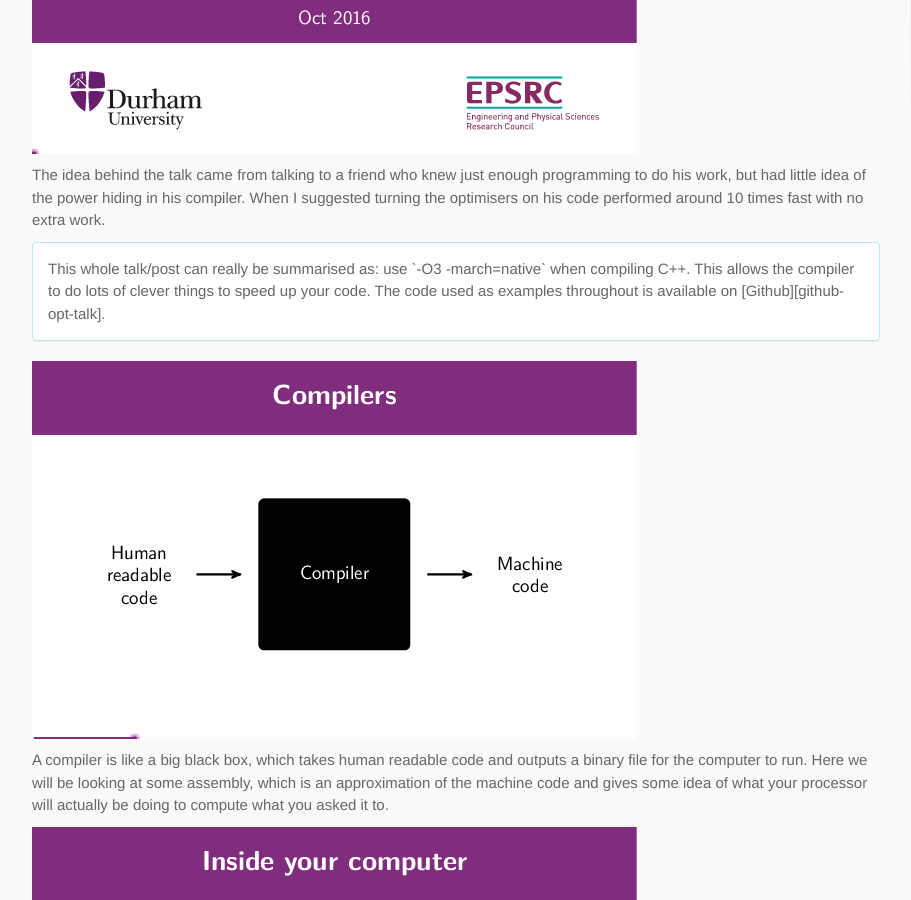
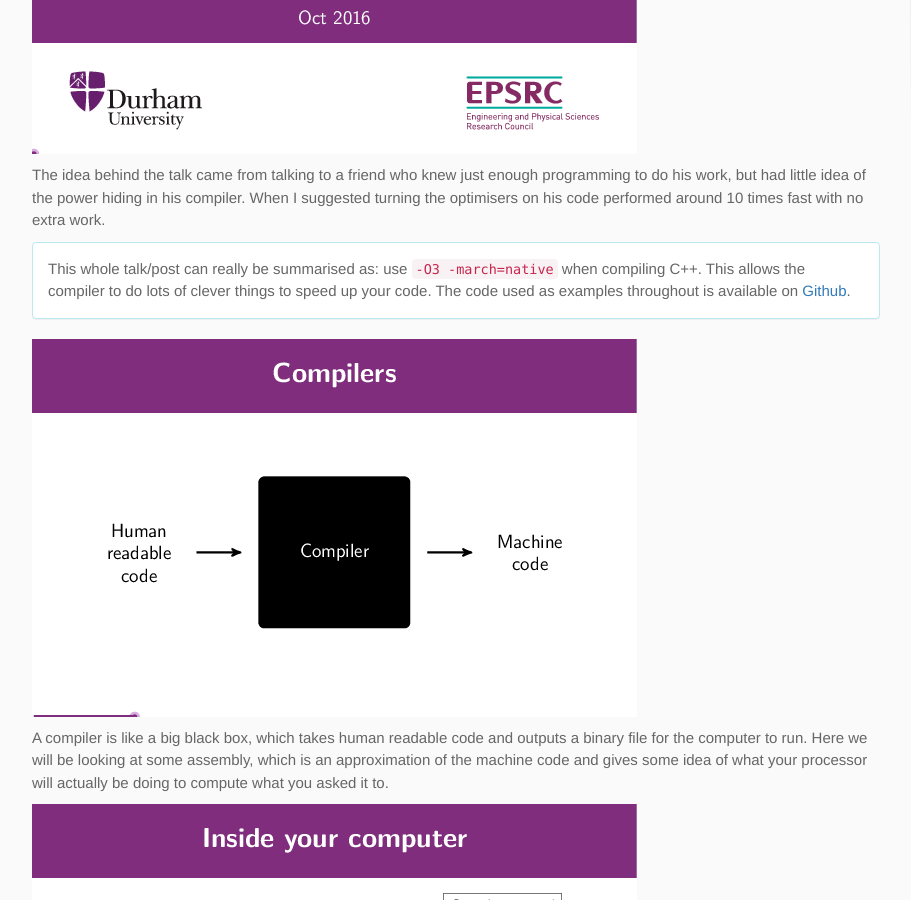
Before and after one commit to jwlawson/jwlawson.github.io, a Jekyll site: the page built from _posts/2016-10-31-compilers-optimizers-assembly.md, in a window 1280 px wide and 900 px high, scrolled down 565 px. Shown: the whole window, without its empty margins (38-949 px from the left). Built offline with Jekyll 4.4.1, drawn with Linux system fonts in a browser that asks for light colours; nearby versions of some CDN libraries.

Commit message:
Changes formatting in code blocks

````diff
--- a/_posts/2016-10-31-compilers-optimizers-assembly.md
+++ b/_posts/2016-10-31-compilers-optimizers-assembly.md
@@ -18,11 +18,11 @@
 10 times fast with no extra work.
 
 <div class="panel panel-info"><div class="panel-body">
-This whole talk/post can really be summarised as: use `-O3 -march=native` when
+This whole talk/post can really be summarised as: use <code>-O3 -march=native</code> when
 compiling C++. This allows the compiler to do lots of clever things to speed up
 your code.
 
-The code used as examples throughout is available on [Github][github-opt-talk].
+The code used as examples throughout is available on <a href="https://github.com/jwlawson/opt-talk">Github</a>.
 </div></div>
 
 ![Compilers turn human code into machine code][compiler-slide]
@@ -82,7 +82,7 @@
 }
 {% endhighlight %}
 
-```
+<div class="highlighter-rouge"><pre class="highlight"><code>
   push    rbp
   mov     rbp, rsp
   mov     QWORD PTR [rbp-24], rdi
@@ -100,7 +100,7 @@
   nop
   pop     rbp
   ret
-```
+</code></pre></div>
 
 This code does a lot stuff for such a simple function. It starts off with the
 address of `a` in `rdi`, which gets copied onto the stack (`mov QWORD PTR
@@ -129,25 +129,23 @@
 Other ways of swapping integers include using maths and using bitwise
 operations:
 
-{% highlight cpp %}
-void swap_tmp(int& a, int& b) {
-	int tmp = a;
-	a = b;
-	b = tmp;
-}
-void swap_add(int& a, int& b) {
-	a += b;
-	b = a - b;
-	a -= b;
-}
-void swap_xor(int& a, int& b) {
-	a ^= b;
-	b ^= a;
-	a ^= b;
-}
-{% endhighlight %}
-
-```
+<div class="container row">
+<figure class="col-sm-12 col-md-6 highlight"><pre><code class="language-cpp" data-lang="cpp"><span class="kt">void</span> <span class="nf">swap_tmp</span><span class="p">(</span><span class="kt">int</span><span class="o">&amp;</span> <span class="n">a</span><span class="p">,</span> <span class="kt">int</span><span class="o">&amp;</span> <span class="n">b</span><span class="p">)</span> <span class="p">{</span>
+	<span class="kt">int</span> <span class="n">tmp</span> <span class="o">=</span> <span class="n">a</span><span class="p">;</span>
+	<span class="n">a</span> <span class="o">=</span> <span class="n">b</span><span class="p">;</span>
+	<span class="n">b</span> <span class="o">=</span> <span class="n">tmp</span><span class="p">;</span>
+<span class="p">}</span>
+<span class="kt">void</span> <span class="nf">swap_add</span><span class="p">(</span><span class="kt">int</span><span class="o">&amp;</span> <span class="n">a</span><span class="p">,</span> <span class="kt">int</span><span class="o">&amp;</span> <span class="n">b</span><span class="p">)</span> <span class="p">{</span>
+	<span class="n">a</span> <span class="o">+=</span> <span class="n">b</span><span class="p">;</span>
+	<span class="n">b</span> <span class="o">=</span> <span class="n">a</span> <span class="o">-</span> <span class="n">b</span><span class="p">;</span>
+	<span class="n">a</span> <span class="o">-=</span> <span class="n">b</span><span class="p">;</span>
+<span class="p">}</span>
+<span class="kt">void</span> <span class="nf">swap_xor</span><span class="p">(</span><span class="kt">int</span><span class="o">&amp;</span> <span class="n">a</span><span class="p">,</span> <span class="kt">int</span><span class="o">&amp;</span> <span class="n">b</span><span class="p">)</span> <span class="p">{</span>
+	<span class="n">a</span> <span class="o">^=</span> <span class="n">b</span><span class="p">;</span>
+	<span class="n">b</span> <span class="o">^=</span> <span class="n">a</span><span class="p">;</span>
+	<span class="n">a</span> <span class="o">^=</span> <span class="n">b</span><span class="p">;</span>
+<span class="p">}</span></code></pre></figure>
+<div class="col-sm-12 col-md-6 highlighter-rouge"><pre class="highlight"><code>
 swap_tmp(int&, int&):
         mov     eax, DWORD PTR [rdi]
         mov     edx, DWORD PTR [rsi]
@@ -170,7 +168,8 @@
         mov     DWORD PTR [rsi], eax
         xor     DWORD PTR [rdi], eax
         ret
-```
+</code></pre></div>
+</div>
 
 These other options do not use the temporary variable, so on the face of it look
 to be more efficient with memory, in stead using more complicated operations.
@@ -223,7 +222,8 @@
 it realises we're not really doing anything in the function. We use the for-loop
 and return statement to help trick the compiler, and we get the following:
 
-```
+<div class="container row">
+<div class="col-sm-12 col-md-4 highlighter-rouge"><pre class="highlight"><code>
 main:
         test    edi, edi
         jle     .L7
@@ -246,9 +246,8 @@
         mov     ecx, 1
         mov     eax, 0
         jmp     .L5
-```
-
-```
+</code></pre></div>
+<div class="col-sm-12 col-md-4 highlighter-rouge"><pre class="highlight"><code>
 main:
         test    edi, edi
         jle     .L7
@@ -271,9 +270,8 @@
         mov     ecx, 1
         xor     eax, eax
         jmp     .L5
-```
-
-```
+</code></pre></div>
+<div class="col-sm-12 col-md-4 highlighter-rouge"><pre class="highlight"><code>
 main:
         xor     eax, eax
         test    edi, edi
@@ -288,7 +286,8 @@
 .L5:
         sub     eax, ecx
         ret
-```
+</code></pre></div>
+</div>
 
 It turns out the compiler generates the same code for both `swap_tmp` and for
 `swap_add` where the main swapping loop occurs between the labels `.L8` and
````
